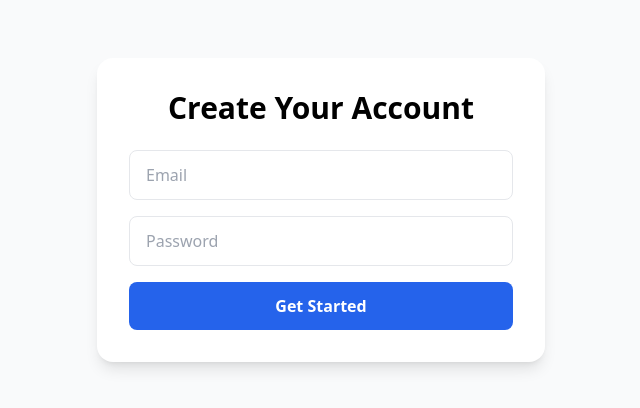
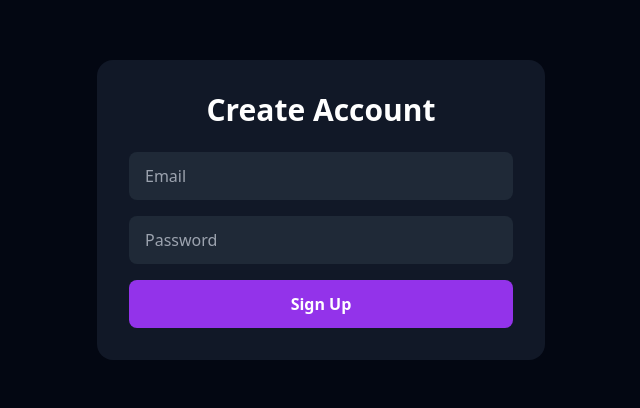
Before and after one commit to solomonenyinnaya14-a11y/Media-Hub, a Next.js app: page /signup in a window 1280 px wide. Shown: the part 190-598 px from the top of the page, without its empty margins (319-959 px from the left). Built offline with nearby package versions, Linux system fonts and the light colour scheme.

Commit message:
Update page.tsx

```diff
--- a/app/signup/page.tsx
+++ b/app/signup/page.tsx
@@ -4,13 +4,15 @@
 export default function Signup() {
   const router = useRouter()
   return (
-    <main className="min-h-screen flex items-center justify-center bg-gray-50">
-      <div className="max-w-md w-full bg-white p-8 rounded-2xl shadow-lg">
-        <h1 className="text-3xl font-bold text-center mb-6">Create Your Account</h1>
+    <main className="min-h-screen flex items-center justify-center bg-gray-950">
+      <div className="max-w-md w-full p-8 rounded-2xl bg-gray-900">
+        <h1 className="text-3xl font-bold text-white text-center mb-6">Create Account</h1>
         <form onSubmit={(e) => {e.preventDefault(); router.push('/dashboard')}} className="space-y-4">
-          <input type="email" placeholder="Email" required className="w-full px-4 py-3 border rounded-lg" />
-          <input type="password" placeholder="Password" required className="w-full px-4 py-3 border rounded-lg" />
-          <button type="submit" className="w-full bg-blue-600 text-white py-3 rounded-lg font-semibold">Get Started</button>
+          <input type="email" placeholder="Email" required className="w-full px-4 py-3 rounded-lg bg-gray-800 text-white border-gray-700 focus:border-purple-500 outline-none"/>
+          <input type="password" placeholder="Password" required className="w-full px-4 py-3 rounded-lg bg-gray-800 text-white border-gray-700 focus:border-purple-500 outline-none"/>
+          <button type="submit" className="w-full bg-purple-600 hover:bg-purple-700 text-white py-3 rounded-lg font-semibold">
+            Sign Up
+          </button>
         </form>
       </div>
     </main>
```
